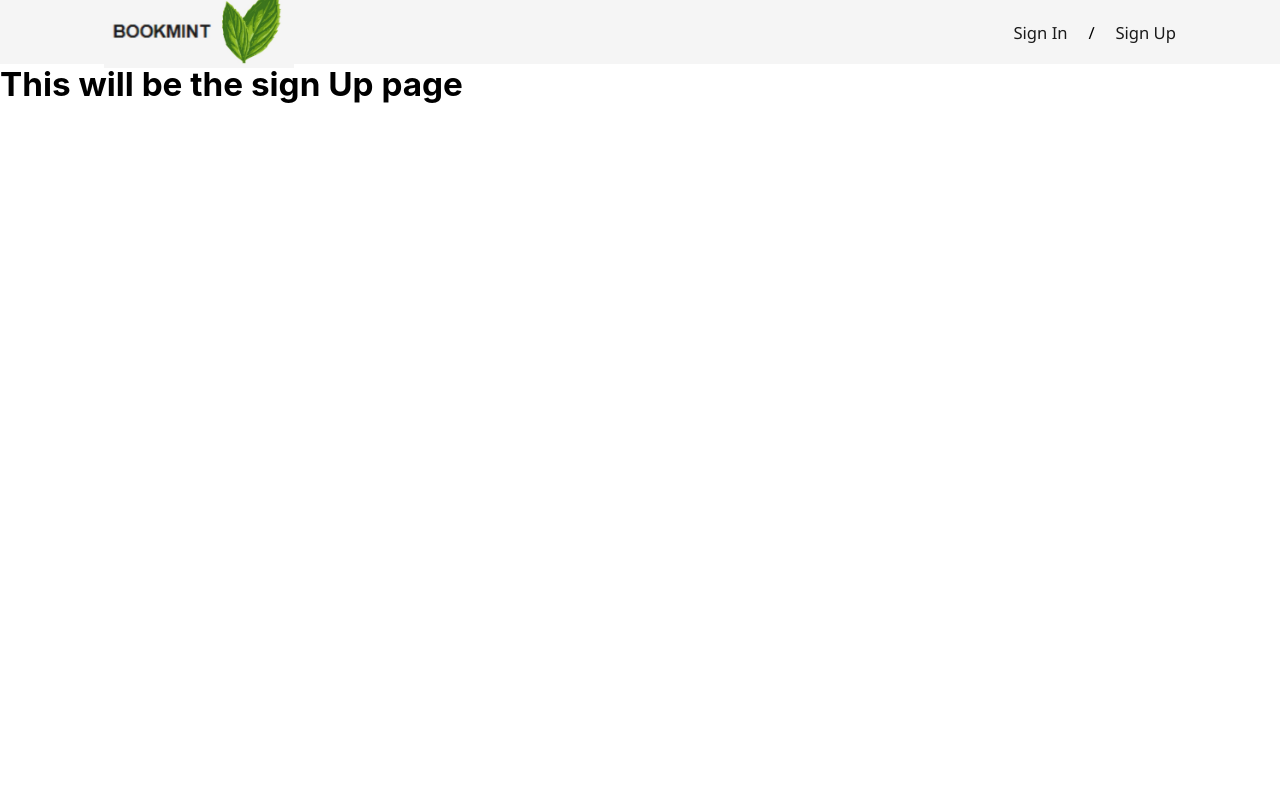
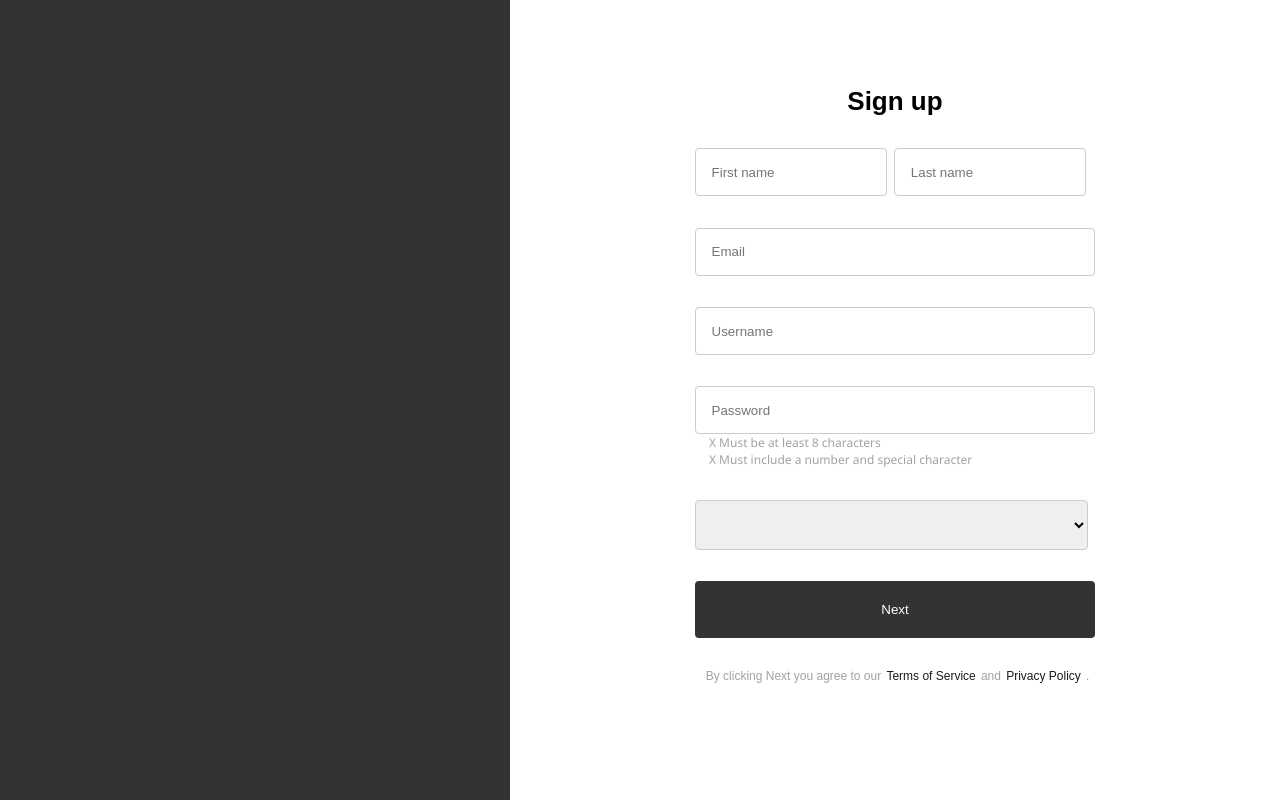
Before and after one commit to Antoine-Ric/BookMinto-Textbook-Marketplace, a React (Create React App) app in the folder frontend/: page /signup in a window 1280 px wide. Built offline with nearby package versions, Linux system fonts and the light colour scheme.

Commit message:
Fixes I made there should be no more loading when collaboraters try to reach certian pages.

```diff
--- a/frontend/src/App.js
+++ b/frontend/src/App.js
@@ -1,14 +1,46 @@
-import HomePage from './screens/HomePage'
+// import HomePage from './screens/HomePage'
+// import React from "react";
+
+// function App() {
+//     return (
+//         <div>
+//             <HomePage />
+
+
+//         </div>
+//     );
+// }
+
+// export default App
+
+
 import React from "react";
+import { BrowserRouter as Router, Routes, Route } from "react-router-dom";
+import Navbar from "./components/navbar";
+import Home from "./screens/HomePage"; // Assuming you have a Home component
+import SignIn from "./screens/SignIn";
+import SignUp from "./screens/SignUp";
 
 function App() {
-    return (
-        <div>
-            <HomePage />
+  return (
+    <Router>
+      <Routes>
+        <Route
+          path="/"
+          element={
+            <>
+              <Navbar />
+              <Home />
+            </>
+          }
+        />
 
-
-        </div>
-    );
+        <Route path="/signin" element={<SignIn />} />
+        <Route path="/signup" element={<SignUp />} />
+        {/* Add more routes as needed */}
+      </Routes>
+    </Router>
+  );
 }
 
-export default App
+export default App;
--- a/frontend/src/screens/HomePage.jsx
+++ b/frontend/src/screens/HomePage.jsx
@@ -1,22 +1,8 @@
-import { BrowserRouter, Routes, Route } from "react-router-dom";
-import Navbar from "../components/navbar";
-import SignIn from "../screens/SignIn";
-import SignUp from "../screens/SignUp";
+// HomePage.jsx
+import React from "react";
 
 const HomePage = () => {
-  return (
-    <>
-      <Navbar />
-
-      <BrowserRouter>
-        <Routes>
-
-          <Route path="/signin" element={<SignIn />} />
-          <Route path="/signup" element={<SignUp />} />
-        </Routes>
-      </BrowserRouter>
-    </>
-  );
+  return <div> </div>;
 };
 
 export default HomePage;
--- a/frontend/src/screens/SignUp.jsx
+++ b/frontend/src/screens/SignUp.jsx
@@ -1,10 +1,59 @@
-// import navbar from '../components/navbar'
+import React from "react";
+import "../styles/SignUp.css"; // Make sure to link the CSS file correctly
+import { countries } from "countries-list";
 
 export default function SignUp() {
-    return(
-        <>
-            <navbar />
-            <h1>This will be the sign Up page</h1>
-        </>
-    )
+  // An array of countries from the 'countries-list' package
+  const countryOptions = Object.keys(countries).map((code) => ({
+    name: countries[code].name,
+    code: code,
+  }));
+
+  return (
+    <div className="signup-page">
+      <div className="signup-images"></div>
+      <div className="signup-form-container">
+        <div className="signup-form-header">
+          <h1>Sign up</h1>
+          {/* <p>Step 1 of 3</p> */}
+        </div>
+        <form className="signup-form">
+          <div className="form-group">
+            <input
+              type="text"
+              className="form-field"
+              placeholder="First name"
+            />
+            <input type="text" className="form-field" placeholder="Last name" />
+          </div>
+          <input type="email" placeholder="Email" />
+          <input type="text" placeholder="Username" />
+          <input type="password" placeholder="Password" />
+
+          <div className="password_requirements">
+            <ul>
+              <li>X Must be at least 8 characters</li>
+              <li>X Must include a number and special character</li>
+            </ul>
+          </div>
+
+          <select name="country" id="country" className="form-field">
+            {countryOptions.map((country, index) => (
+              <option key={index} value={country.code}>
+                {country.name}
+              </option>
+            ))}
+          </select>
+
+          <button type="submit">Next</button>
+        </form>
+        <p className="policy_footer">
+          By clicking Next you agree to our
+          <a href="/terms"> Terms of Service </a>
+          and
+          <a href="/privacy"> Privacy Policy</a>.
+        </p>
+      </div>
+    </div>
+  );
 }
--- /dev/null
+++ b/frontend/src/styles/SignUp.css
@@ -0,0 +1,115 @@
+*,
+*::before,
+*::after {
+  box-sizing: border-box;
+}
+
+body, html {
+  margin: 0;
+  padding: 0;
+  font-family: 'Arial', sans-serif; /* Use your preferred font */
+}
+
+.signup-page {
+  display: flex;
+  min-height: 100vh;
+}
+
+.signup-images {
+  flex: 0.7;
+  background-color: #333;
+  /* background-size: cover; */
+}
+
+/* Right side with form */
+.signup-form-container {
+  flex: 1;
+  padding: 2rem;
+  display: flex;
+  flex-direction: column;
+  justify-content: center;
+  align-items: center;
+}
+
+.signup-form-header h1 {
+  margin-bottom: 3rem;
+  font-size: 2.5rem;
+}
+
+.signup-form-header p {
+  margin-bottom: 2rem;
+}
+
+.signup-form {
+  width: 100%;
+  max-width: 400px; /* Adjust width as needed */
+  display: flex;
+  flex-direction: column;
+}
+
+.signup-form input[type="password"] {
+  /* margin-bottom: 2rem; */
+  padding: 1.5rem;
+  border: 1px solid #ccc; /* Light grey border */
+  border-radius: 4px; /* Rounded corners */
+}
+
+.password_requirements{
+  font-size: 12px;
+  color: #33333374;
+  margin-bottom: 3rem;
+  display: flex;
+  text-indent: -2.5rem;
+}
+
+.signup-form input[type="text"],
+.signup-form input[type="email"],
+.signup-form select {
+  margin-bottom: 3rem;
+  padding: 1.5rem;
+  border: 1px solid #ccc; /* Light grey border */
+  border-radius: 4px; /* Rounded corners */
+
+}
+
+.from-group {
+  display: flex;
+  justify-content: space-between;
+  margin-bottom: 1rem;
+}
+
+.form-field {
+  flex: 1;
+  margin-right: 0.7rem;
+}
+
+.form-field:last-child {
+  margin-right: 0;
+}
+
+.form-group .form-field {
+  width: 48%;
+}
+
+.signup-form button {
+  /* margin-top: 3rem; */
+  padding: 2rem;
+  background-color: #333;
+  color: white;
+  border: none;
+  border-radius: 4px;
+  cursor: pointer;
+  margin-bottom: 3rem;
+}
+
+.signup-form button:hover {
+  background-color: #222; /* Darker shade on hover */
+}
+
+.policy_footer{
+  font-size: 12px;
+  color: #33333374;
+  margin-bottom: 3rem;
+  display: flex;
+  text-indent: 0.5rem;
+}
```
